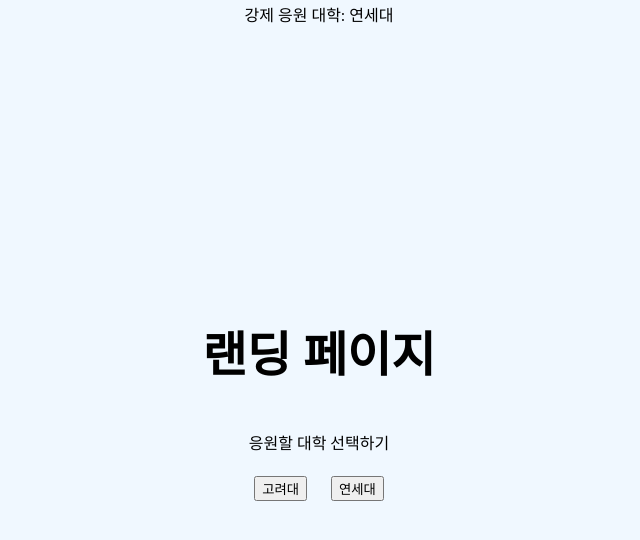
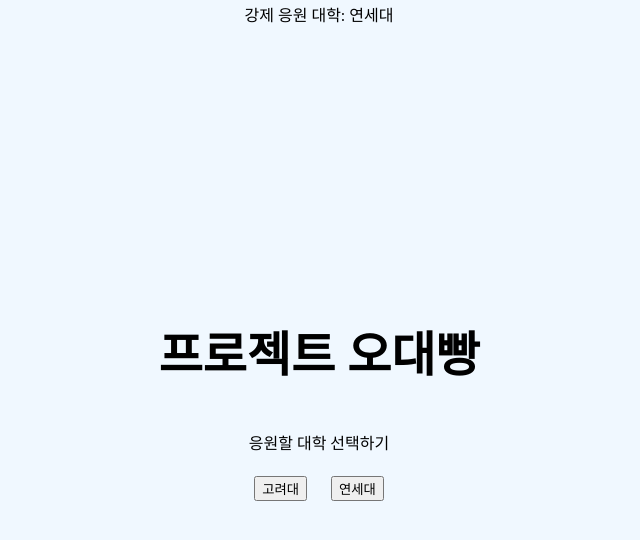
Before and after one commit to dennis2311/ODEBBANG, a React (Vite) app: page / in a window 1280 px wide. Shown: the top 540 px of the page, without its empty margins (321-961 px from the left). Built offline with nearby package versions, Linux system fonts and the light colour scheme; what js-confetti would draw is missing.

Commit message:
amplify 빌드 설정 실험

```diff
--- a/src/Landing/Landing.jsx
+++ b/src/Landing/Landing.jsx
@@ -19,7 +19,7 @@
 
   return (
     <div className="page-container">
-      <span className="landing__title">랜딩 페이지</span>
+      <span className="landing__title">프로젝트 오대빵</span>
 
       <span className="landing__content">응원할 대학 선택하기</span>
 
```
